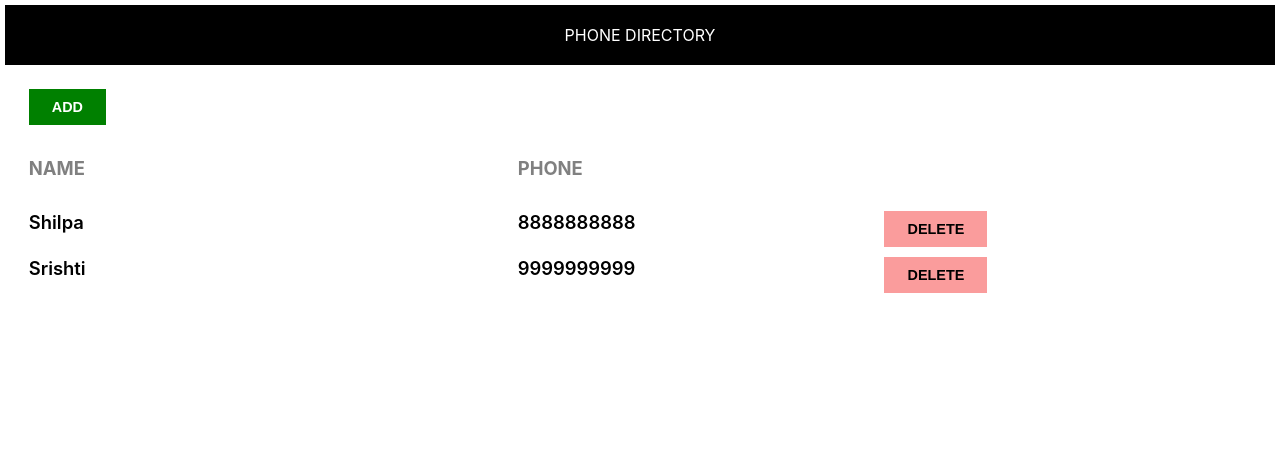
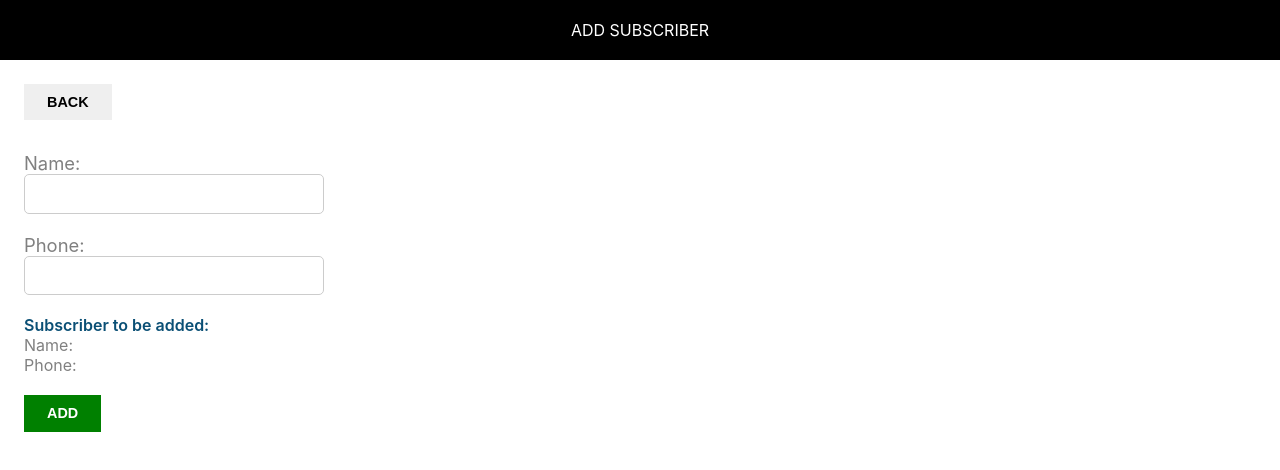
Before and after one commit to devansh-yadav/phone-directory, a React (Create React App) app: page / in a window 1280 px wide. Shown: the top 470 px of the page. Built offline with nearby package versions, Linux system fonts and the light colour scheme.

Commit message:
added 'AddSubscriber' component

```diff
--- /dev/null
+++ b/src/AddSubscriber.css
@@ -0,0 +1,33 @@
+.subscriber-form {
+    margin-top: 2em;
+}
+
+.label-control {
+    color: #808080;
+    font-size: 1.15rem;
+}
+
+.input-control {
+    width: 300px;
+    min-width: 100px;
+    padding: 0.75em 1.25em;
+    border: 1px solid #ccc;
+    border-radius: 5px;
+    box-sizing: border-box;
+    font-size: 0.9rem;
+    outline: none;
+}
+
+.subscriber-info-container {
+    font-size: 1rem;
+    margin-bottom: 1.25em;
+}
+
+.subscriber-to-add-heading {
+    color: #0a4f75;
+    font-weight: 600;
+}
+
+.subscriber-info {
+    color: #808080;
+}
--- /dev/null
+++ b/src/AddSubscriber.js
@@ -0,0 +1,30 @@
+import React, {Component} from 'react';
+import Header from './Header';
+import './AddSubscriber.css'
+
+class AddSubscriber extends Component {
+    render() {
+        return(
+            <div>
+                <Header heading="Add Subscriber" />
+                <div className="body-container">
+                    <button className="custom-btn">Back</button>
+                    <form className="subscriber-form" action="">
+                        <label htmlFor="name" className="label-control">Name: </label> <br/>
+                        <input id="name" type="text" className="input-control" name="name" /> <br/> <br/>
+                        <label htmlFor="phone" className="label-control">Phone: </label> <br/>
+                        <input id="phone" type="text" className="input-control" name="phone" /> <br/> <br/>
+                    </form>
+                    <div className="subscriber-info-container">
+                        <span className="subscriber-to-add-heading">Subscriber to be added: </span> <br />
+                        <span className="subscriber-info">Name: </span> <br />
+                        <span className="subscriber-info">Phone: </span>
+                    </div>
+                    <button type="submit" className="custom-btn add-btn">Add</button>
+                </div>
+            </div>
+        )
+    }
+}
+
+export default AddSubscriber;
--- a/src/App.css
+++ b/src/App.css
@@ -1,33 +1,3 @@
-body {
-    margin: 0.3em;
-}
-.header {
-    text-align: center;
-    padding: 1.25em;
-    background-color: black;
-    color: white;
-    text-transform: uppercase;
-}
-
-.body-container {
-    padding: 1.5em;
-}
-
-.custom-btn {
-    padding: 0.7em 1.6em;
-    border: none;
-    font-size: 0.9rem;
-    font-weight: 600;
-    text-transform: uppercase;
-    cursor: pointer;
-
-}
-
-.add-btn{
-    color: white;
-    background-color: green;
-}
-
 .delete-btn {
     background: #fa9c9c;
     color: #000;
--- /dev/null
+++ b/src/Header.css
@@ -0,0 +1,7 @@
+.header {
+    text-align: center;
+    padding: 1.25em;
+    background-color: black;
+    color: white;
+    text-transform: uppercase;
+}
--- a/src/Header.js
+++ b/src/Header.js
@@ -1,5 +1,5 @@
 import React from 'react';
-import './App.css'
+import './Header.css'
 
 const Header = function (props){
     return(
--- /dev/null
+++ b/src/common/common.css
@@ -0,0 +1,17 @@
+.body-container {
+    padding: 1.5em;
+}
+
+.custom-btn {
+    padding: 0.7em 1.6em;
+    border: none;
+    font-size: 0.9rem;
+    font-weight: 600;
+    text-transform: uppercase;
+    cursor: pointer;
+}
+
+.add-btn{
+    color: white;
+    background-color: green;
+}
--- a/src/index.js
+++ b/src/index.js
@@ -1,12 +1,14 @@
 import React from 'react';
 import ReactDOM from 'react-dom';
 import './index.css';
+import './common/common.css'
 import App from './App';
+import AddSubscriber from './AddSubscriber';
 import reportWebVitals from './reportWebVitals';
 
 ReactDOM.render(
   <React.StrictMode>
-    <App />
+    <AddSubscriber />
   </React.StrictMode>,
   document.getElementById('root')
 );
```
